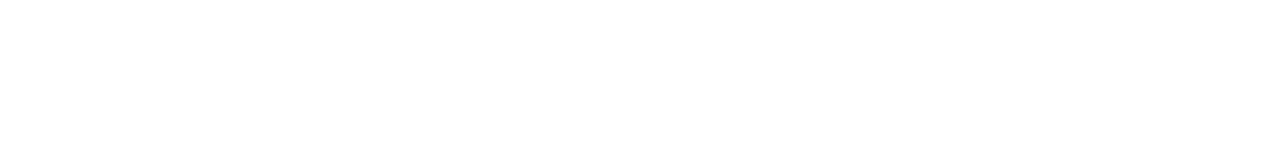
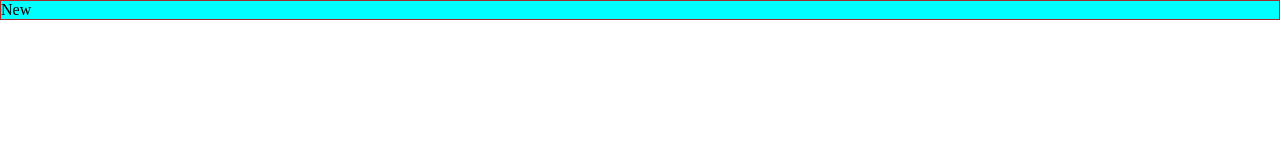
Before and after one commit to louiewhitz/code-journal-user-can-create-an-entry, a website: page index.html in a window 1280 px wide. Drawn offline with Linux system fonts and the light colour scheme.

Commit message:
code journal

```diff
--- a/css/styles.css
+++ b/css/styles.css
@@ -0,0 +1,4 @@
+main {
+  background-color: aqua;
+  border: 1px solid brown;
+}
--- a/index.html
+++ b/index.html
@@ -16,9 +16,14 @@
   <link rel="stylesheet" href="css/styles.css">
 </head>
 <body>
+
   <header>
   </header>
   <main>
+    <div id="user" data-view="entry-form">
+      <form id="#journal">
+        <label for="new-entry-"">New</label>
+      </form>
   </main>
   <script src="js/data.js"></script>
   <script src="js/main.js"></script>
```
